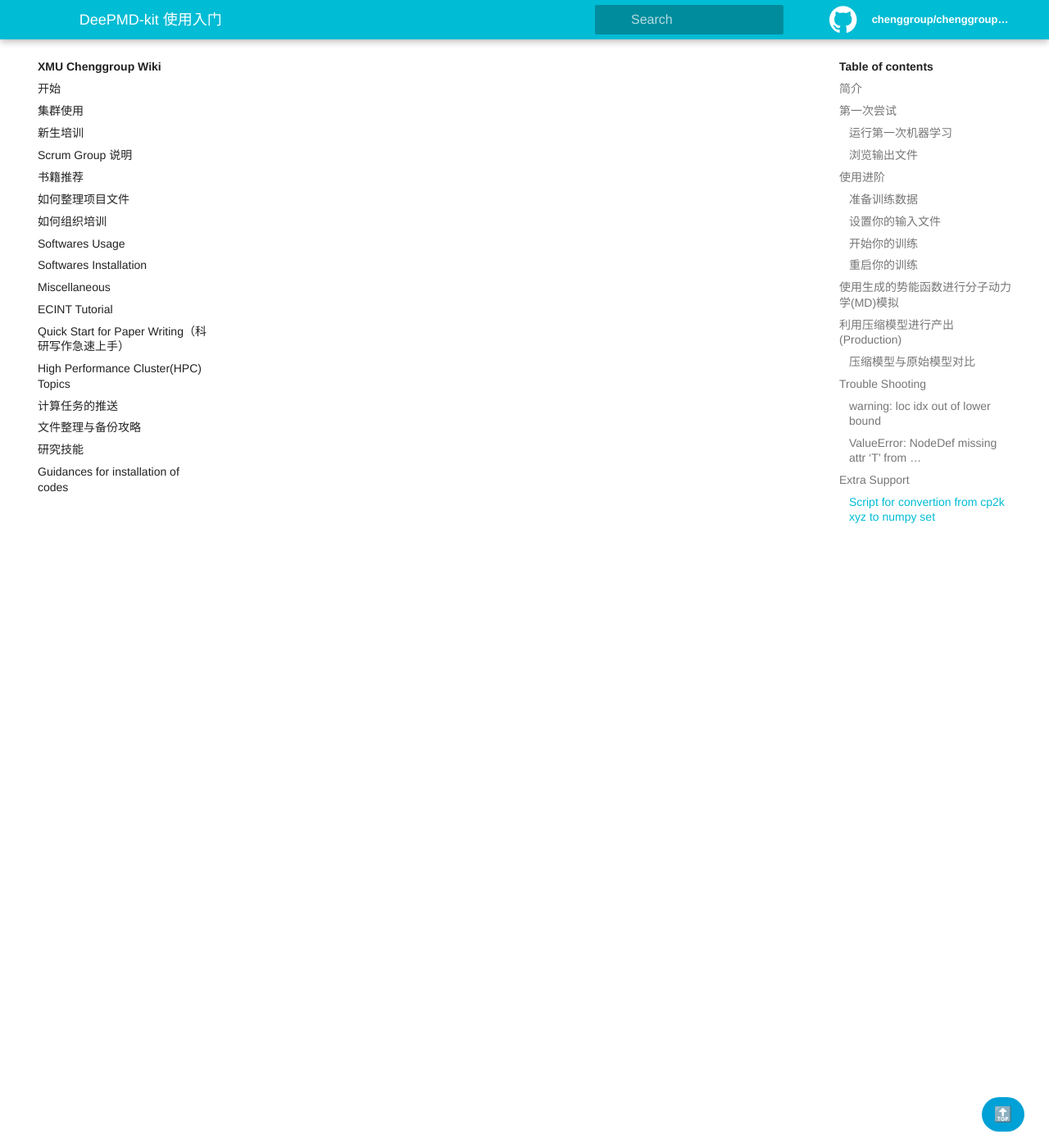
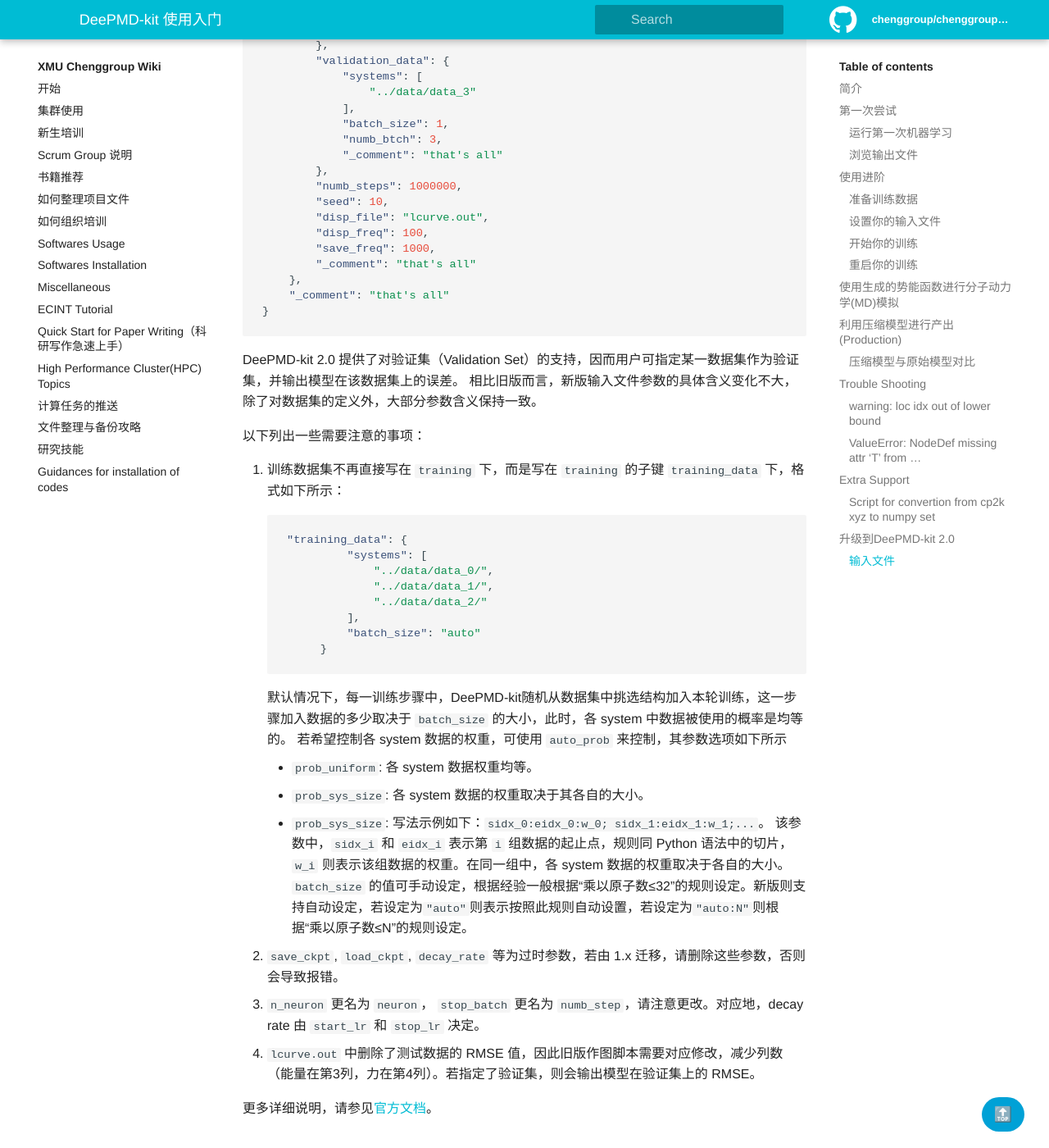
Before and after one commit to chenggroup/chenggroup.github.io, a Jekyll site: the page built from _wiki/Softwares Usage/DeePMD-kit.md, in a window 1280 px wide and 1400 px high, scrolled down 11747 px. Shown: the whole window at 82% size. Built offline with Jekyll 4.4.1, drawn with Linux system fonts in a browser that asks for light colours; some of the changed text lies outside the part shown.

Commit message:
add description about deepmd-kit 2.0

````diff
--- a/_wiki/Softwares Usage/DeePMD-kit.md
+++ b/_wiki/Softwares Usage/DeePMD-kit.md
@@ -431,3 +431,123 @@
 type_raw(pos[0], type_path)
 
 ```
+
+## 升级到DeePMD-kit 2.0
+
+目前 DeePMD-kit 2.0 正式版已经发布，相比旧版已有众多提升，且压缩模型为正式版特性。目前我们集群上已安装 DeePMD-kit 2.0.3。
+
+### 输入文件
+
+DeePMD-kit 2.0 相比 1.x 在输入文件上做了一定改动，以下给出一个 DeePMD-kit 2.0 输入文件的例子：
+
+```json
+{
+    "_comment": " model parameters",
+    "model": {
+        "type_map": [
+            "O",
+            "H"
+        ],
+        "descriptor": {
+            "type": "se_e2_a",
+            "sel": [
+                46,
+                92
+            ],
+            "rcut_smth": 0.50,
+            "rcut": 6.00,
+            "neuron": [
+                25,
+                50,
+                100
+            ],
+            "resnet_dt": false,
+            "axis_neuron": 16,
+            "seed": 1,
+            "_comment": " that's all"
+        },
+        "fitting_net": {
+            "neuron": [
+                240,
+                240,
+                240
+            ],
+            "resnet_dt": true,
+            "seed": 1,
+            "_comment": " that's all"
+        },
+        "_comment": " that's all"
+    },
+    "learning_rate": {
+        "type": "exp",
+        "decay_steps": 5000,
+        "start_lr": 0.001,
+        "stop_lr": 3.51e-8,
+        "_comment": "that's all"
+    },
+    "loss": {
+        "type": "ener",
+        "start_pref_e": 0.02,
+        "limit_pref_e": 1,
+        "start_pref_f": 1000,
+        "limit_pref_f": 1,
+        "start_pref_v": 0,
+        "limit_pref_v": 0,
+        "_comment": " that's all"
+    },
+    "training": {
+        "training_data": {
+            "systems": [
+                "../data/data_0/",
+                "../data/data_1/",
+                "../data/data_2/"
+            ],
+            "batch_size": "auto",
+            "_comment": "that's all"
+        },
+        "validation_data": {
+            "systems": [
+                "../data/data_3"
+            ],
+            "batch_size": 1,
+            "numb_btch": 3,
+            "_comment": "that's all"
+        },
+        "numb_steps": 1000000,
+        "seed": 10,
+        "disp_file": "lcurve.out",
+        "disp_freq": 100,
+        "save_freq": 1000,
+        "_comment": "that's all"
+    },
+    "_comment": "that's all"
+}
+```
+
+DeePMD-kit 2.0 提供了对验证集（Validation Set）的支持，因而用户可指定某一数据集作为验证集，并输出模型在该数据集上的误差。
+相比旧版而言，新版输入文件参数的具体含义变化不大，除了对数据集的定义外，大部分参数含义保持一致。
+
+以下列出一些需要注意的事项：
+
+1. 训练数据集不再直接写在 `training` 下，而是写在 `training` 的子键 `training_data` 下，格式如下所示：
+   ```json
+   "training_data": {
+            "systems": [
+                "../data/data_0/",
+                "../data/data_1/",
+                "../data/data_2/"
+            ],
+            "batch_size": "auto"
+        }
+   ```
+   默认情况下，每一训练步骤中，DeePMD-kit随机从数据集中挑选结构加入本轮训练，这一步骤加入数据的多少取决于 `batch_size` 的大小，此时，各 system 中数据被使用的概率是均等的。
+   若希望控制各 system 数据的权重，可使用 `auto_prob` 来控制，其参数选项如下所示
+      - `prob_uniform`: 各 system 数据权重均等。
+      - `prob_sys_size`: 各 system 数据的权重取决于其各自的大小。
+      - `prob_sys_size`: 写法示例如下：`sidx_0:eidx_0:w_0; sidx_1:eidx_1:w_1;...`。 该参数中，`sidx_i` 和 `eidx_i` 表示第 `i` 组数据的起止点，规则同 Python 语法中的切片，`w_i` 则表示该组数据的权重。在同一组中，各 system 数据的权重取决于各自的大小。
+   `batch_size` 的值可手动设定，根据经验一般根据“乘以原子数≤32”的规则设定。新版则支持自动设定，若设定为`"auto"`则表示按照此规则自动设置，若设定为`"auto:N"`则根据“乘以原子数≤N”的规则设定。
+2. `save_ckpt`, `load_ckpt`, `decay_rate` 等为过时参数，若由 1.x 迁移，请删除这些参数，否则会导致报错。
+3. `n_neuron` 更名为 `neuron`， `stop_batch` 更名为 `numb_step`，请注意更改。对应地，decay rate 由 `start_lr` 和 `stop_lr` 决定。
+4. `lcurve.out` 中删除了测试数据的 RMSE 值，因此旧版作图脚本需要对应修改，减少列数（能量在第3列，力在第4列）。若指定了验证集，则会输出模型在验证集上的 RMSE。
+
+更多详细说明，请参见[官方文档](https://docs.deepmodeling.org/projects/deepmd/en/latest/)。
````
